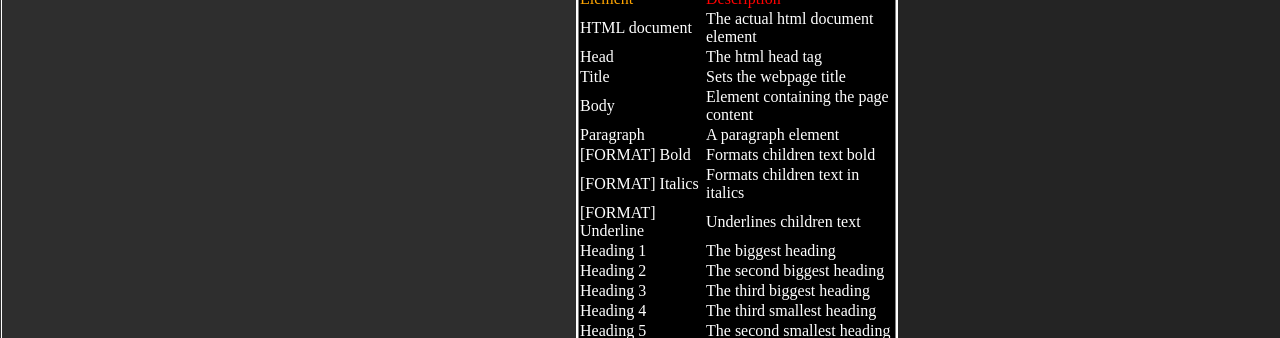
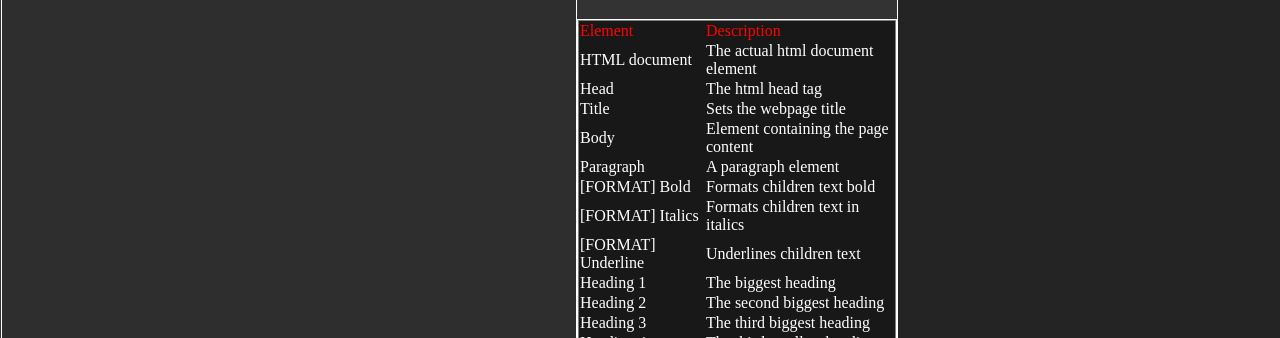
Before and after one commit to WarrenHood/WebGDE, a plain HTML site: page index.html in a window 1280 px wide. Shown: the part 54-392 px from the top of the page. Drawn offline with Linux system fonts and the light colour scheme.

Commit message:
UI improvements and changes

```diff
--- a/assets/script.js
+++ b/assets/script.js
@@ -93,11 +93,23 @@ elements = [
 ]
 function loadElementChooser(){
   var htm = "<table style='border-collapse:collapse;width:"+(window.innerWidth*0.25-2)+"px;border:1px solid grey;'>";
-  htm += "<tr style='color:red;'><td class='selected'>Element</td><td overflow:scroll;>Description</td></tr>";
+  htm += "<tr style='color:red;'><td>Element</td><td overflow:scroll;>Description</td></tr>";
   for(var i=0; i<elements.length; i++){
-    var func = "document.getElementsByClassName(\"selected\")[0].className = \"\";\
-    document.getElementById(\""+i+"\").className = \"selected\";";
-    htm += "<tr onclick='javascript: "+func+"'><td id='"+i+"' >"+elements[i].display_name;
+    var func = "if(document.getElementsByClassName(\"selected\").length)\
+    document.getElementsByClassName(\"selected\")[0].className = \"\";\
+    document.getElementById(\"row"+i+"\").className = \"selected\";";
+    var mouseover = "var current = document.getElementById(\"row"+i+"\");\
+    current.style.background = \"black\";\
+    current.style.color = \"orange\";\
+    ";
+    var mouseout = "var current = document.getElementById(\"row"+i+"\");\
+    current.style.background = \"\";\
+    current.style.color = \"\";\
+    \
+    ";
+    htm += "<tr onmouseover='javascript: "+mouseover+"' \
+     onmouseout='javascript: "+mouseout+" '\
+    onclick='javascript: "+func+"' id='row"+i+"'><td id='"+i+"' >"+elements[i].display_name;
     htm += "</td><td>"+elements[i].description;
     htm += "</td></tr>";
   }
@@ -117,8 +129,8 @@ window.onload = function(){
   element_head.style.height = window.innerHeight*0.05 - 2 + "px";
   element_head.style.left = window.innerWidth*0.45 + 1 + "px";
   element_pane.style.width = window.innerWidth*0.25 - 2 + "px";
-  element_pane.style.height = window.innerHeight*0.95 - 2 + "px";
-  element_pane.style.top = window.innerHeight*0.05 + 1 + "px";
+  element_pane.style.height = window.innerHeight*0.41 - 2 + "px";
+  element_pane.style.top = window.innerHeight*0.09 + 1 + "px";
   element_pane.style.left = window.innerWidth*0.45 + 1 + "px";
   preview_pane.style.height = window.innerHeight*0.5 - 2 + "px";
   preview_pane.style.width = window.innerWidth*0.45 - 2 + "px";
--- a/assets/style.css
+++ b/assets/style.css
@@ -10,12 +10,16 @@ html, body {
   left:1px;
   border:1px solid white;
 }
+::-webkit-scrollbar {
+display: none;
+}
 #element-chooser {
   background:rgba(0,0,0,0.3);
   border:1px solid white;
   position:absolute;
   overflow-x:hidden;
   overflow-y:auto;
+
 }
 #element-head {
   background:rgba(0,0,0,0.5);
@@ -81,12 +85,9 @@ html, body {
 }
 td {
   /*border:1px solid teal;*/
-  background:black;
-}
-tr :hover {
-  color: green;
-  background:white;
+  background:rgba(0,0,0,0.3);
 }
 .selected {
-  color:orange;
+  color:green;
+  background:rgb(255,255,255);
 }
```
